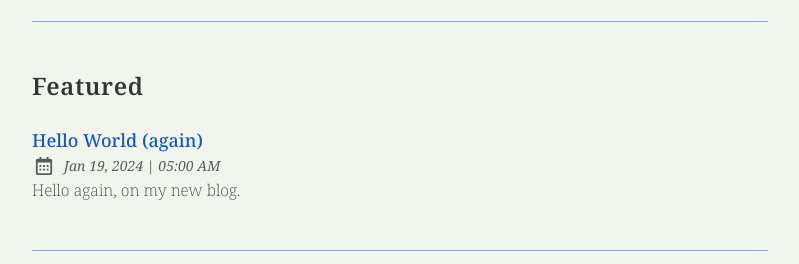
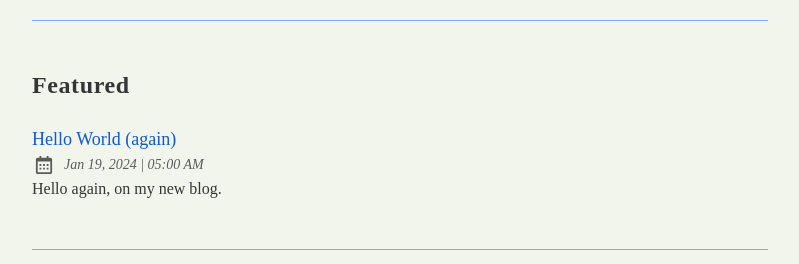
Before and after one commit to at-wr/blog, an Astro site: page / in a window 1280 px wide. Shown: the part 536-800 px from the top of the page, without its empty margins (240-1039 px from the left). Built offline with nearby package versions, Linux system fonts and the light colour scheme; Astro itself is replaced by a stand-in of ours; some packages are replaced by stand-ins of ours.

Commit message:
Revert: English Font -> IBM Plex Mono

```diff
--- a/src/components/Card.tsx
+++ b/src/components/Card.tsx
@@ -29,7 +29,7 @@
         )}
       </a>
       <Datetime pubDatetime={pubDatetime} modDatetime={modDatetime} />
-      <p style={{ fontWeight: 200 }}>{description}</p>
+      <p>{description}</p>
     </li>
   );
 }
--- a/src/layouts/Layout.astro
+++ b/src/layouts/Layout.astro
@@ -88,7 +88,7 @@
     <link rel="preconnect" href="https://fonts.googleapis.com" />
     <link rel="preconnect" href="https://fonts.gstatic.com" crossorigin />
     <link
-      href="https://fonts.googleapis.com/css2?family=Noto+Serif+SC:wght@200;400;600&family=Noto+Serif:ital,wght@0,100..900;1,100..900&display=swap"
+      href="https://fonts.googleapis.com/css2?family=Noto+Serif+SC:wght@200;400;600&IBM+Plex+Mono:ital,wght@0,400;0,500;0,600;0,700;1,400;1,600&display=swap"
       rel="stylesheet"
     />
 
--- a/tailwind.config.cjs
+++ b/tailwind.config.cjs
@@ -54,7 +54,7 @@
         transparent: "transparent",
       },
       fontFamily: {
-        serif: ["Noto Serif", "Noto Serif SC", "serif"],
+        serif: ["IBM Plex Mono", "Noto Serif SC", "serif"],
       },
 
       typography: {
```
